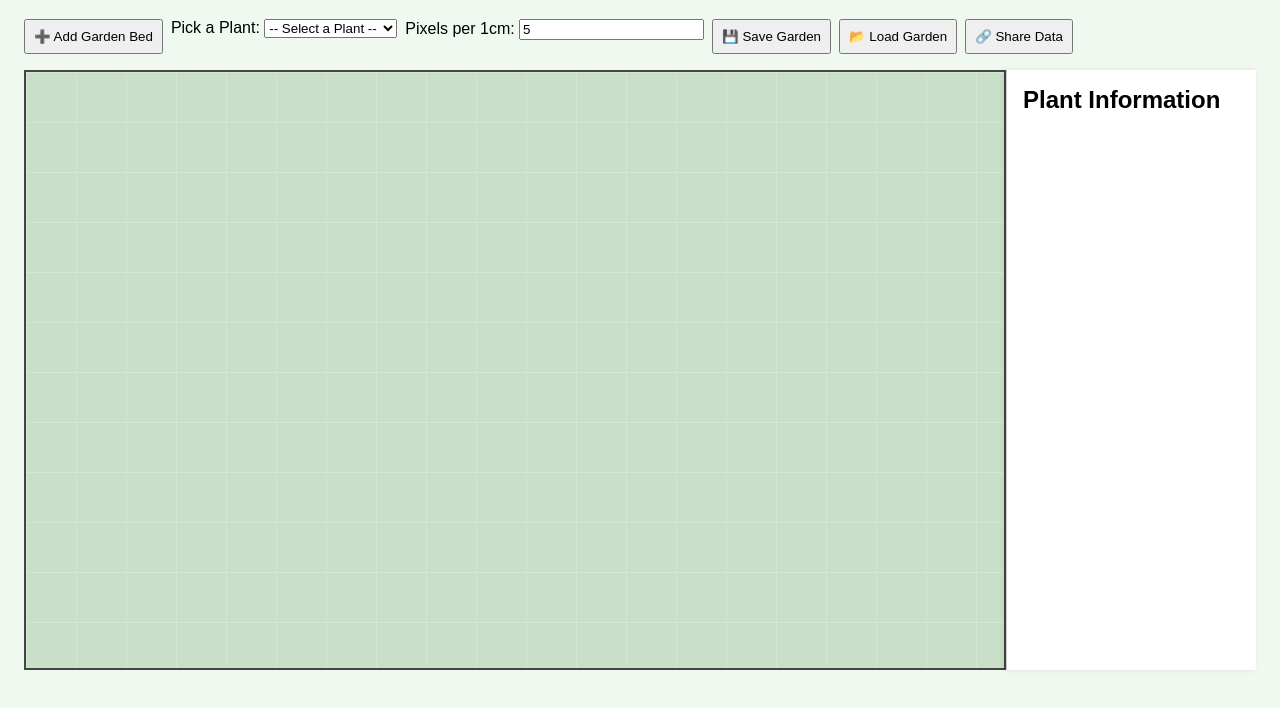
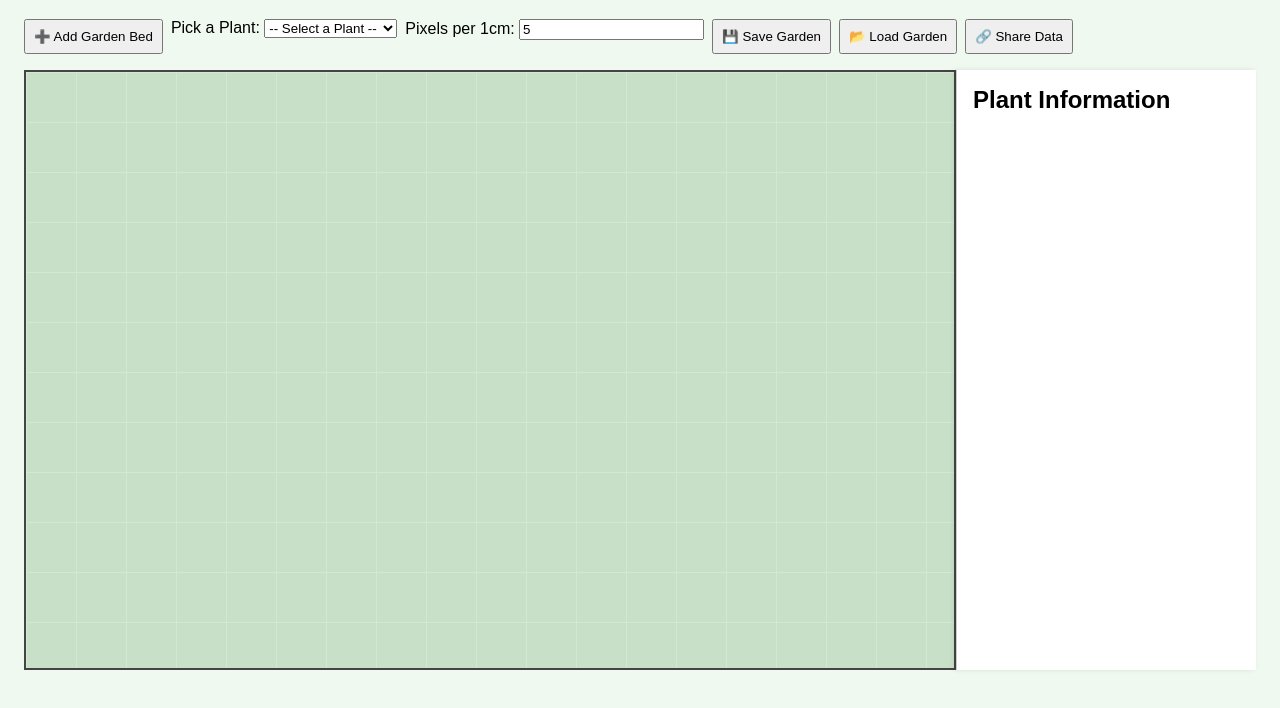
Before and after one commit to nadiavanleur/garden-planner, a plain HTML site: page index.html in a window 1280 px wide. Shown: the part 86-794 px from the top of the page. Drawn offline with nearby package versions, Linux system fonts and the light colour scheme.

Commit message:
Update index.html

```diff
--- a/index.html
+++ b/index.html
@@ -43,8 +43,7 @@
       }
 
       .sidebar {
-        width: 300px;
-        min-width: 250px;
+        min-width: 300px;
         /* Minimum width for the sidebar */
         height: auto;
         /* Match the height of the garden */
@@ -274,13 +273,11 @@
     let selectedPlantIndex = null;
 
     function getPixelsPerCm() {
-      console.log("getPixelsPerCm called");
       const input = document.getElementById("pixelsPerCm");
       return Math.max(1, parseInt(input.value) || 5); // Ensure a valid value
     }
 
     function updatePixelsPerCm() {
-      console.log("updatePixelsPerCm called");
       const input = document.getElementById("pixelsPerCm");
       const oldPixelsPerCm = parseFloat(input.dataset.oldValue) || getPixelsPerCm();
       const newPixelsPerCm = getPixelsPerCm();
@@ -317,7 +314,6 @@
     }
 
     function deselectPlant() {
-      console.log("deselectPlant called");
       selectedPlant = null;
       const dropdown = document.getElementById("plantSelector");
       if (dropdown) dropdown.value = ""; // Reset dropdown selection
@@ -330,8 +326,6 @@
     }
 
     function togglePlantSelection(index) {
-      console.log("togglePlantSelection called");
-
       if (selectedPlantIndex === index) {
         selectedPlantIndex = null; // Deselect if already selected
       } else {
@@ -358,7 +352,6 @@
     }
 
     function updateGardenSize() {
-      console.log("updateGardenSize called");
       deselectPlant(); // Deselect plant when updating garden size
 
       const beds = document.querySelectorAll(".bed");
@@ -388,7 +381,6 @@
     window.addEventListener("resize", updateGardenSize); // Update sidebar height on resize
 
     function addBed(existingBed = null) {
-      console.log("addBed called");
       const borderWidth = 8; // Total border width (4px on each side)
 
       const bed = document.createElement("div");
@@ -536,7 +528,6 @@
     }
 
     function checkOverlap(currentBed, newLeft, newTop, newWidth = null, newHeight = null) {
-      console.log("checkOverlap called");
       const beds = document.querySelectorAll(".bed");
       const currentRect = {
         left: newLeft,
@@ -570,7 +561,6 @@
     }
 
     function createPlantElement(name, x, y) {
-      console.log("createPlantElement called");
       const div = document.createElement("div");
       div.className = "plant";
       div.style.left = `${x}px`;
@@ -644,7 +634,8 @@
         plantInfo.dataset.plantIndex = index;
 
         const nameDiv = document.createElement("div");
-        nameDiv.textContent = `Name: ${name}`;
+        console.log(nameDiv)
+        nameDiv.innerHTML = `<strong>${name}</strong>`;
         plantInfo.appendChild(nameDiv);
 
         const sowingDateDiv = document.createElement("div");
@@ -731,7 +722,6 @@
     });
 
     function snapToGrid(val) {
-      console.log("snapToGrid called");
       const pixelsPer10Cm = getPixelsPerCm() * 10; // 10cm grid
       return Math.round(val / pixelsPer10Cm) * pixelsPer10Cm;
     }
```
